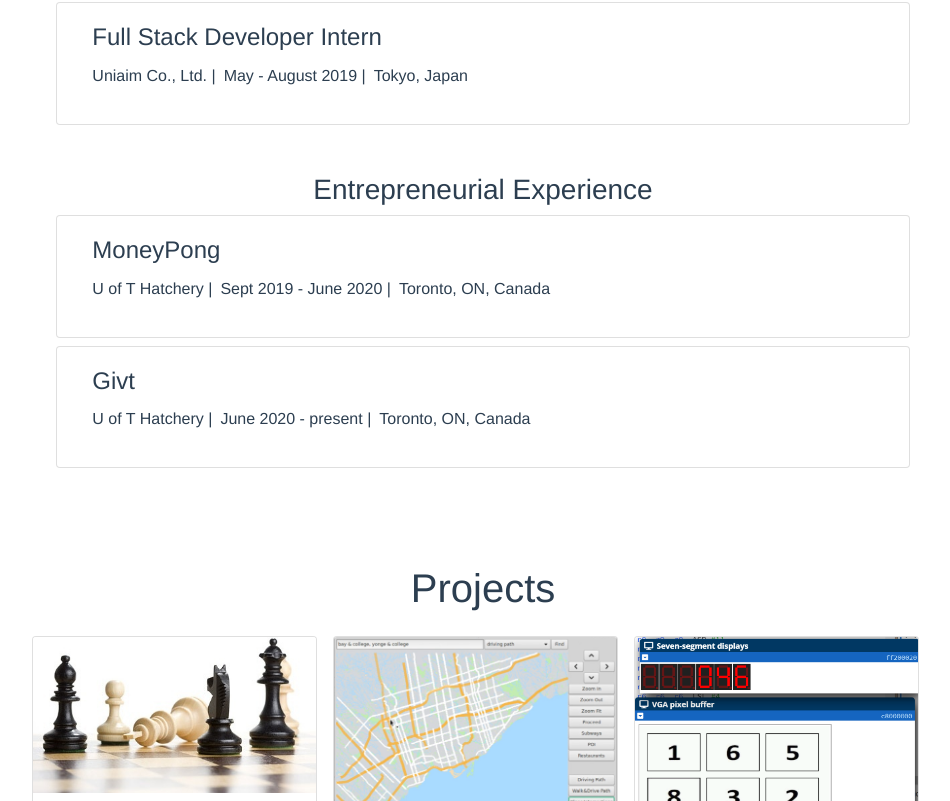
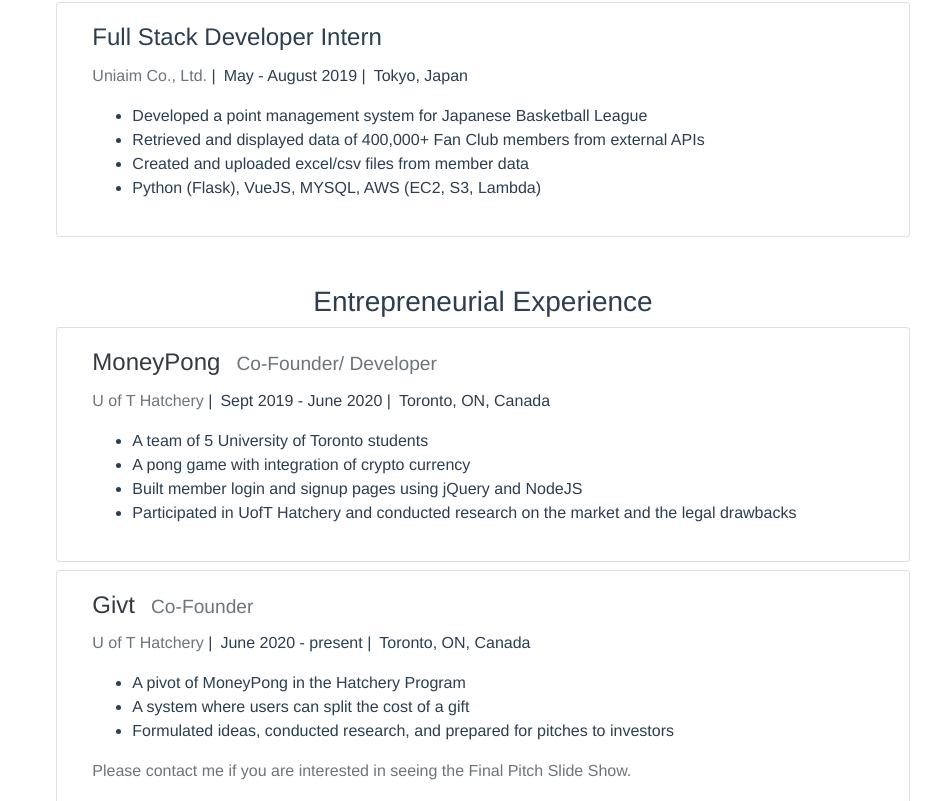
Before and after one commit to nancytaen/portfolio, a Vue app: page / in a window 1280 px wide. Shown: the part 2959-3760 px from the top of the page, without its empty margins (157-1107 px from the left). Built offline with nearby package versions, Linux system fonts and the light colour scheme.

Commit message:
experience section

```diff
--- a/src/components/Experience.vue
+++ b/src/components/Experience.vue
@@ -5,28 +5,36 @@
             <b-card v-for="job in jobs" :key="job.title" :title="job.title"
               class="col-sm-9 col-lg-8 col-11 mx-auto text-left mb-2">
                 <ul class="list-inline">
-                    <li class="list-inline-item"> {{job.company}} |</li>
+                    <li class="list-inline-item"> <a :href="job.compUrl" target="_blank" class="text-secondary"> {{job.company}} </a> |</li>
                     <li class="list-inline-item"> {{job.date}} |</li>
                     <li class="list-inline-item"> {{job.location}} </li>
                 </ul>
                 <ul>
                     <li v-for="detail in job.details" :key="detail">{{detail}}</li>
                 </ul>
+
             </b-card>
         </div>
 
         <div>
             <h3>Entrepreneurial Experience</h3>
-            <b-card v-for="entrep in entreps" :key="entrep.name" :title="entrep.name"
+            <b-card v-for="entrep in entreps" :key="entrep.name"
               class="col-sm-9 col-lg-8 col-11 mx-auto text-left mb-2">
+                <b-card-title>
+                    <a :href="entrep.url" target="_blank" class="text-dark mr-3">{{entrep.name}}</a>
+                    <small class="text-muted">{{entrep.position}}</small>
+                </b-card-title>
                 <ul class="list-inline">
-                    <li class="list-inline-item"> {{entrep.project}} |</li>
+                    <li class="list-inline-item"> <a :href="entrep.projUrl" target="_blank" class="text-secondary">{{entrep.project}}</a> |</li>
                     <li class="list-inline-item"> {{entrep.date}} |</li>
                     <li class="list-inline-item"> {{entrep.location}}</li>
                 </ul>
                 <ul>
                     <li v-for="detail in entrep.details" :key="detail">{{detail}}</li>
                 </ul>
+                <p v-if="entrep.urlMes">
+                    <span class="text-muted">{{entrep.urlMes}}</span>
+                </p>
             </b-card>
         </div>
     </div>
@@ -39,15 +47,30 @@
         return {
             jobs: [
                 {title: 'Full Stack Developer Intern', company: 'Uniaim Co., Ltd.', location: 'Tokyo, Japan',
-                 date: 'May - August 2019', details: []},
+                 date: 'May - August 2019',
+                 details: ['Developed a point management system for Japanese Basketball League',
+                 'Retrieved and displayed data of 400,000+ Fan Club members from external APIs',
+                 'Created and uploaded excel/csv files from member data',
+                 'Python (Flask), VueJS, MYSQL, AWS (EC2, S3, Lambda)'],
+                 compUrl: 'https://uniaim.co.jp/',},
                 ],
             entreps: [
-                {name: 'MoneyPong', project: 'U of T Hatchery', date: 'Sept 2019 - June 2020',
+                {name: 'MoneyPong', position: 'Co-Founder/ Developer', project: 'U of T Hatchery', date: 'Sept 2019 - June 2020',
                  location: 'Toronto, ON, Canada',
-                 details: []},
-                {name: 'Givt', project: 'U of T Hatchery', date: 'June 2020 - present',
+                 details: ['A team of 5 University of Toronto students',
+                 'A pong game with integration of crypto currency',
+                 'Built member login and signup pages using jQuery and NodeJS',
+                 'Participated in UofT Hatchery and conducted research on the market and the legal drawbacks'],
+                 projUrl: 'https://hatchery.engineering.utoronto.ca/',
+                 url: 'http://moneypong.herokuapp.com/'},
+                {name: 'Givt', position: 'Co-Founder', project: 'U of T Hatchery', date: 'June 2020 - present',
                  location: 'Toronto, ON, Canada',
-                 details: []}
+                 details: ['A pivot of MoneyPong in the Hatchery Program',
+                 'A system where users can split the cost of a gift',
+                 'Formulated ideas, conducted research, and prepared for pitches to investors'
+                 ],
+                 projUrl: 'https://hatchery.engineering.utoronto.ca/',
+                 urlMes: 'Please contact me if you are interested in seeing the Final Pitch Slide Show.'}
                 ],
         }
     }
```
